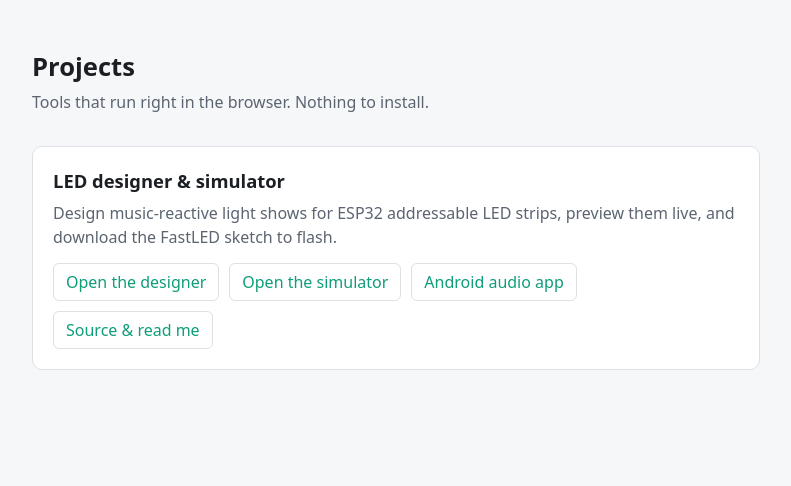
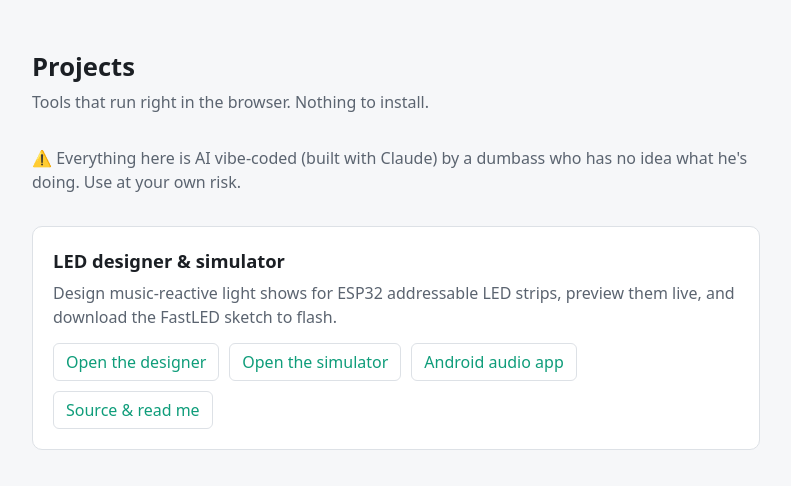
Before and after one commit to Trolanin/trolanin.github.io, a plain HTML site: page index.html in a window 1280 px wide. Shown: the whole page, without its empty margins (244-1035 px from the left). Drawn offline with Linux system fonts and the light colour scheme.

Commit message:
Add AI vibe-coded disclaimer to site, README and led-sim
Co-Authored-By: Claude Opus 5.5 <noreply@anthropic.com>

```diff
--- a/index.html
+++ b/index.html
@@ -24,6 +24,7 @@
 <main>
   <h1>Projects</h1>
   <p class="sub">Tools that run right in the browser. Nothing to install.</p>
+  <p class="sub">⚠️ Everything here is AI vibe-coded (built with Claude) by a dumbass who has no idea what he's doing. Use at your own risk.</p>
 
   <section class="card">
     <h2>LED designer &amp; simulator</h2>
```
Also changed, not shown: 3 other files.
